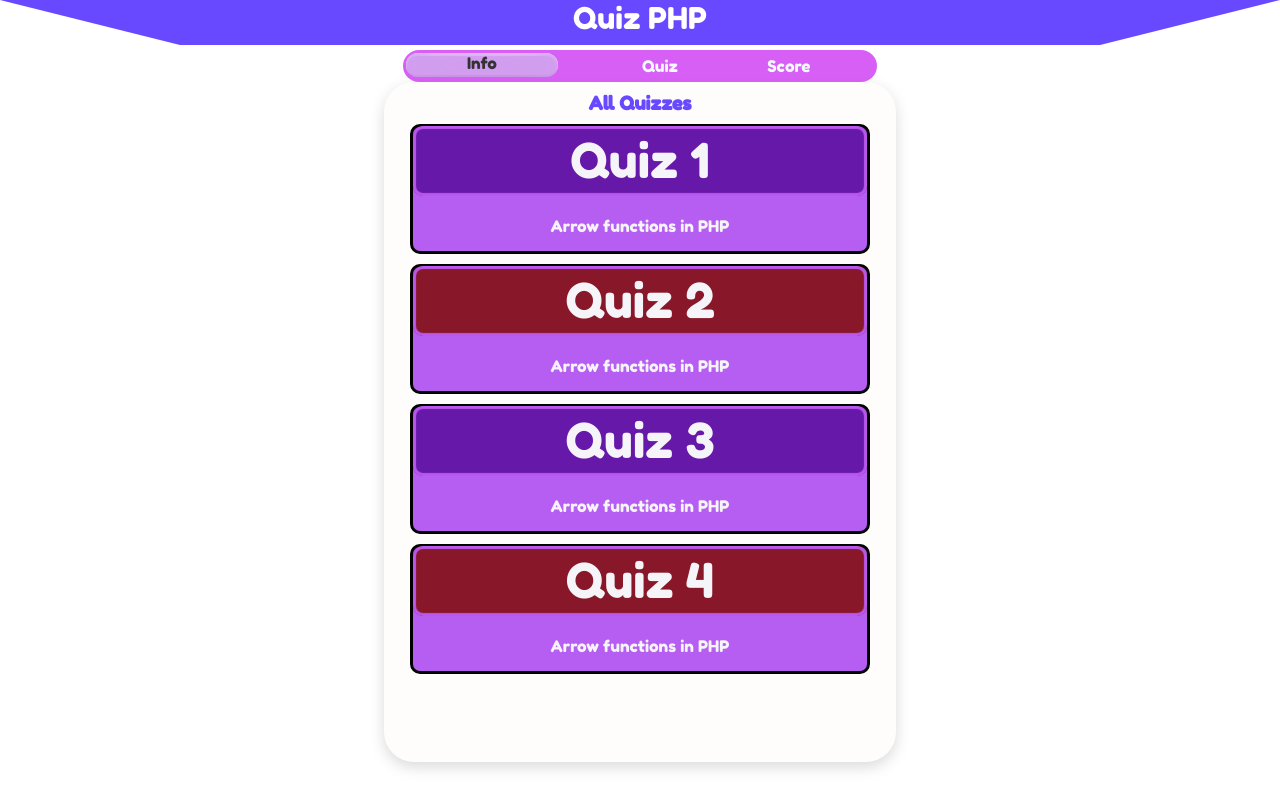
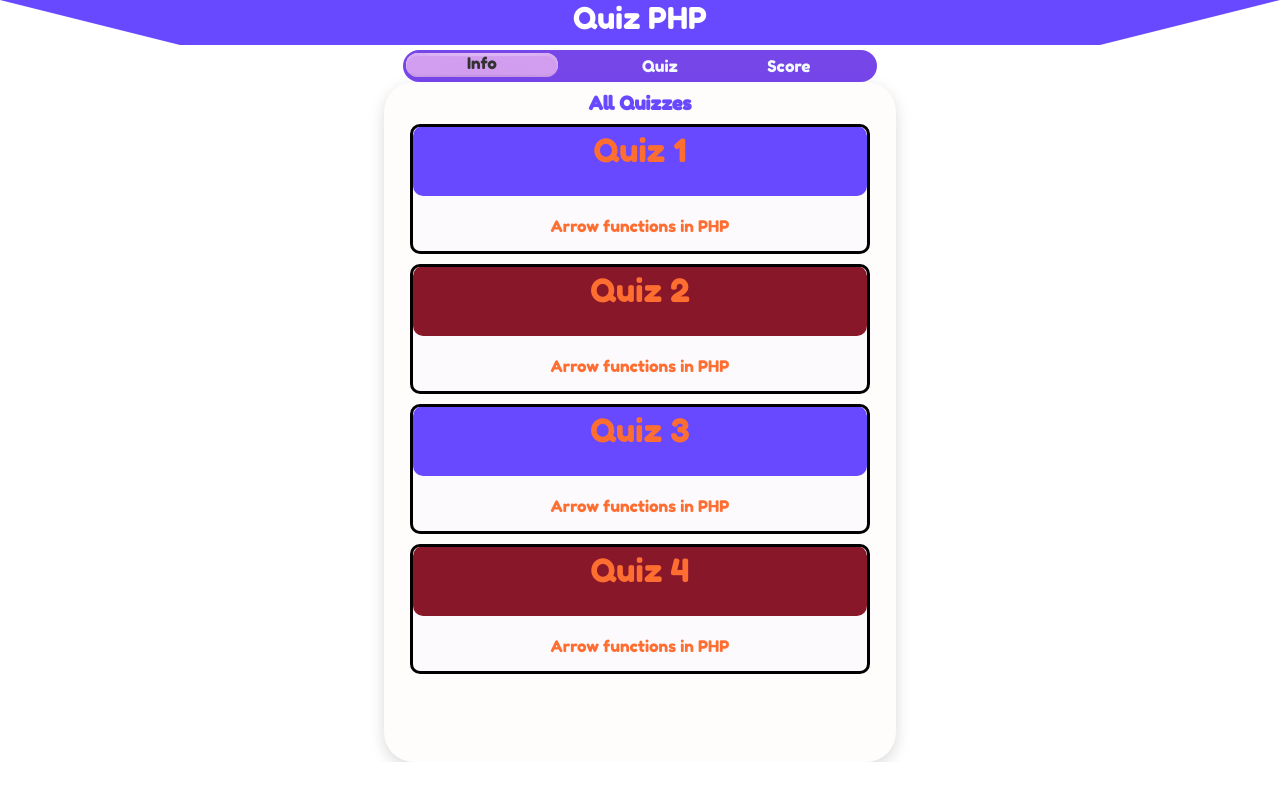
Before and after one commit to Karim-elaoumari/PHP_Quiz-, a plain HTML site: page quiz.html in a window 1280 px wide. Drawn offline with nearby package versions, Linux system fonts and the light colour scheme.

Commit message:
some changes

```diff
--- a/assets/js/script_sign.js
+++ b/assets/js/script_sign.js
@@ -1,3 +1,6 @@
+
+let quiz = document.getElementById('quiz_move')
+var children = quiz.children;
 let move_login = ()=>{
   children[0].setAttribute('class','mini2-count center');
   children[1].setAttribute('class','center content-center2');
--- a/assets/sass/_quiz.scss
+++ b/assets/sass/_quiz.scss
@@ -125,7 +125,7 @@
     border-radius: 10px;
 }
 .mini-count{
-  background-color: rgb(206, 56, 243);
+  background-color: rgb(85, 24, 228);
   border-radius: 30px;
   margin: auto;
   margin-top: 5px;
@@ -209,19 +209,19 @@
 
 .quiz{
   height:130px;
+  background-color: rgb(252, 250, 253);
+  color: #FF6E31;
 
   .cercle{
-    background-color: hsl(272, 74%, 38%);
-
+    background-color:$color-secendry;
     width: 100%;
     margin-top: -31px;
     padding: 5px;
     margin-left: 0px;
     height: 70px;
-    font-size: 3rem;
+    color: #FF6E31;
+    font-size: 2rem;
     border-radius: 10px;
-    box-shadow: 0 0 1px 3px rgb(187, 88, 236) inset;
-
 
   }
 
--- a/assets/sass/style.scss
+++ b/assets/sass/style.scss
@@ -7,6 +7,8 @@ $font-family :  'Fredoka One', cursive;
     padding: 0;
     margin: 0;
     font-family: $font-family;
+    overflow: hidden;
+
 }
 .color-primary{
     color: $color-primary;
```
Also changed, not shown: assets/css/style.css, 1 other file.
